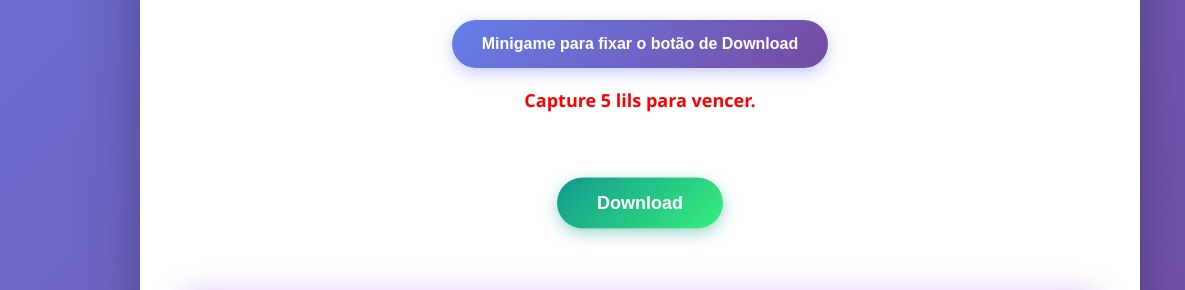
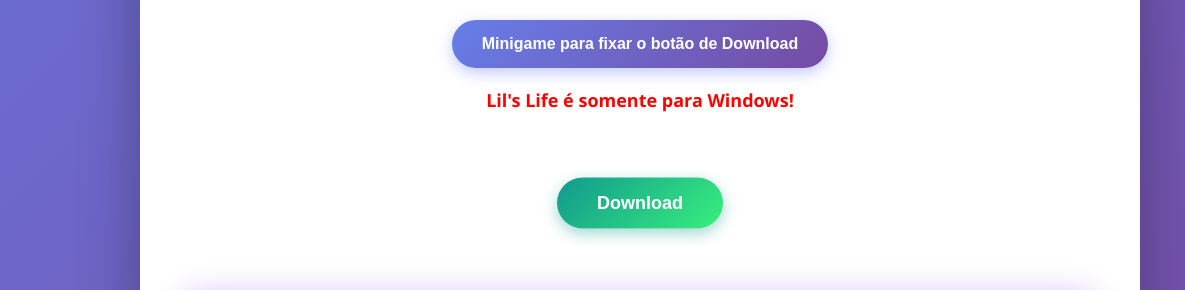
Before and after one commit to Blasg2/OpenLil, a plain HTML site: page index.html in a window 1280 px wide. Both pictures are taken after a click on the button "Minigame para fixar o botão de Download". Shown: the part 1163-1453 px from the top of the page, 0-1185 px from the left. Drawn offline with Linux system fonts and the light colour scheme; no server answers.

Commit message:
Update index.html

```diff
--- a/index.html
+++ b/index.html
@@ -988,10 +988,23 @@
         let spawnInterval = null;
         let buttonFixed = false;
 
+    function isWindows() {
+        const platform = navigator.platform.toLowerCase();
+        const userAgent = navigator.userAgent.toLowerCase();
+
+        return platform.includes('win') || userAgent.includes('windows');
+    }
+
 function startMinigame() {
     // Check if mobile
     if (window.innerWidth <= 900) {
         document.getElementById('minigameStatus').textContent = 'Não funciona no celular, Lil\'s Life é para PC!';
+        return;
+    }
+
+    // Check if NOT Windows
+    if (!isWindows()) {
+        document.getElementById('minigameStatus').textContent = 'Lil\'s Life é somente para Windows!';
         return;
     }
 
```
Lines whose indentation alone changed are shown as unchanged.
